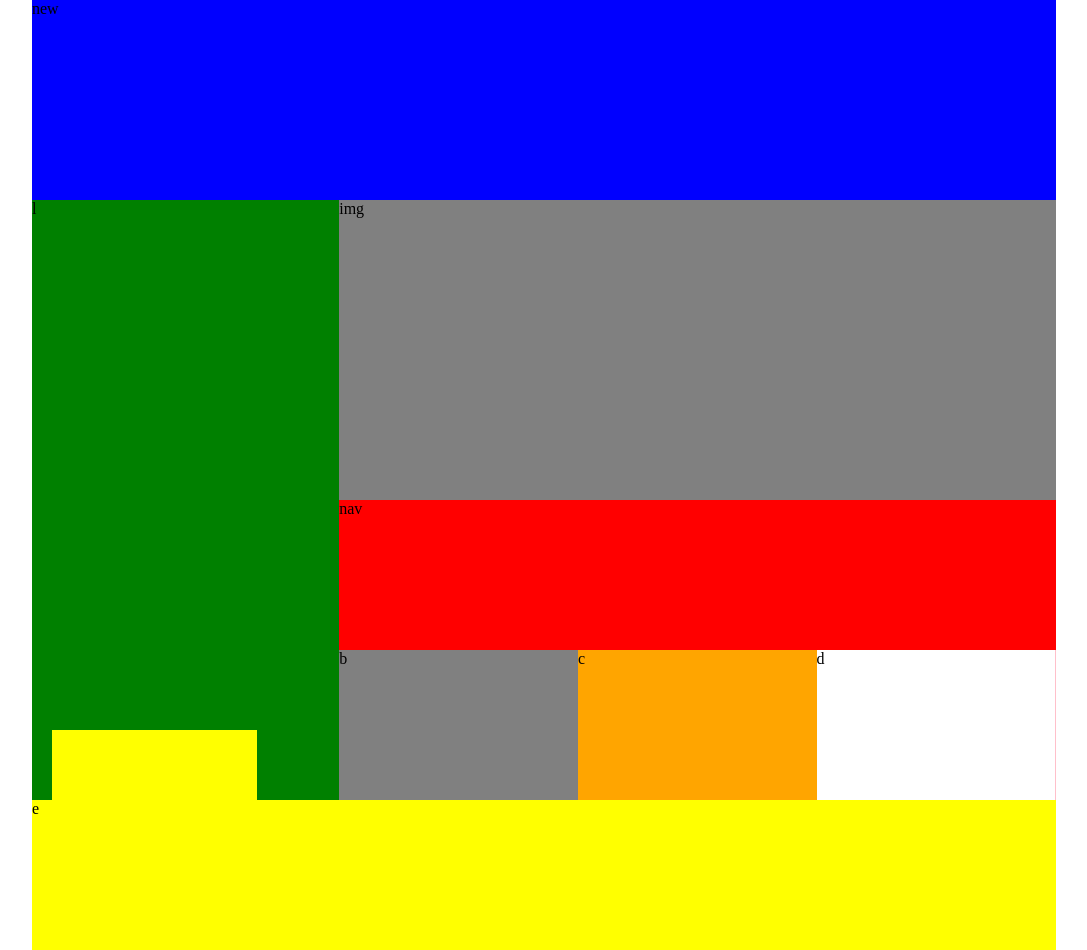
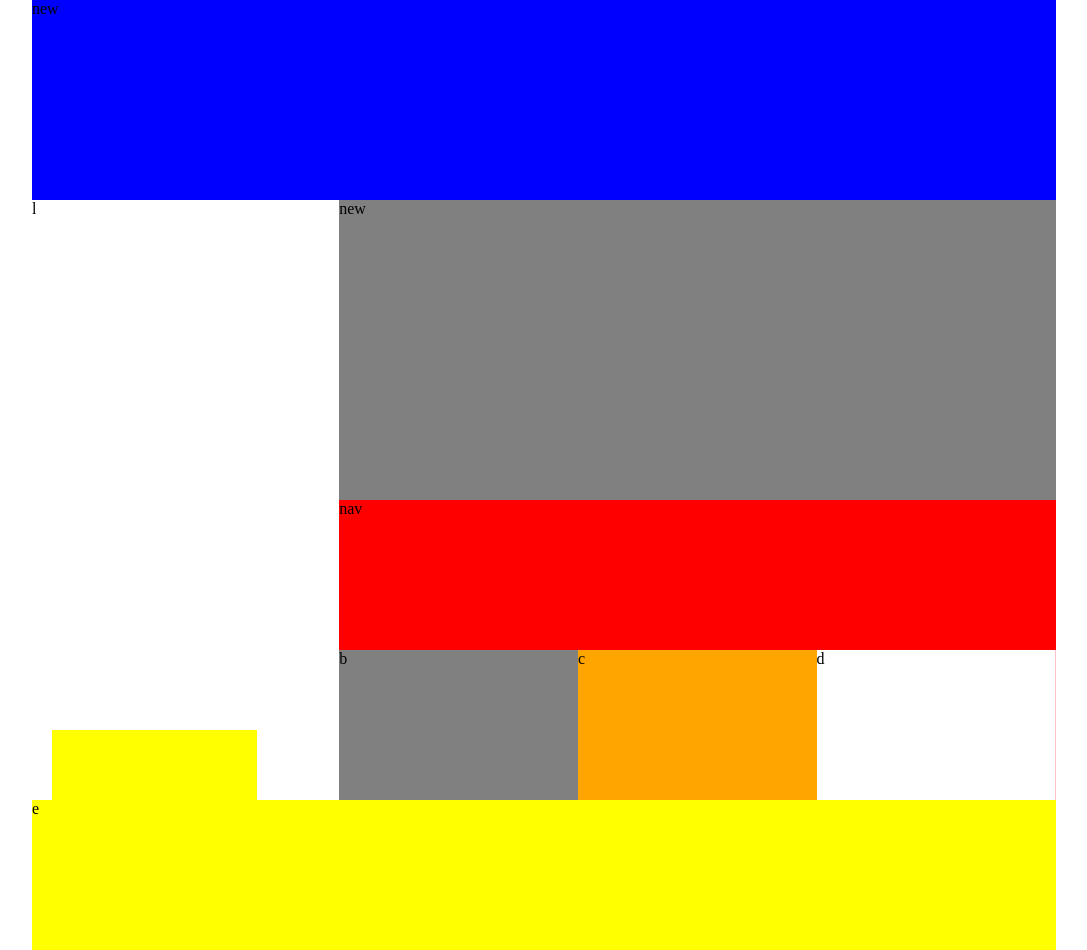
Before and after one commit to linjerry3125/linjerry3125.github.io, a plain HTML site: page index.html in a window 1280 px wide. Shown: the whole page, without its empty margins (96-1183 px from the left). Drawn offline with Linux system fonts and the light colour scheme.

Commit message:
2nd Time

```diff
--- a/index.html
+++ b/index.html
@@ -13,7 +13,7 @@
     <div id="sec">
     	<div id="secL">l</div>
     	<div id="secR">
-        	<div id="secR1">img</div>
+        	<div id="secR1">new</div>
        		<div id="secR2">nav</div>
             <div id="navi"></div>
        		<div id="secR3">b</div>
--- a/lin1026-rwd.css
+++ b/lin1026-rwd.css
@@ -195,7 +195,7 @@ body {
 
 #secL {width:30%;
 		height:600px;
-		background:green;
+		background:new;
 		float:left;
 		}
 
```
